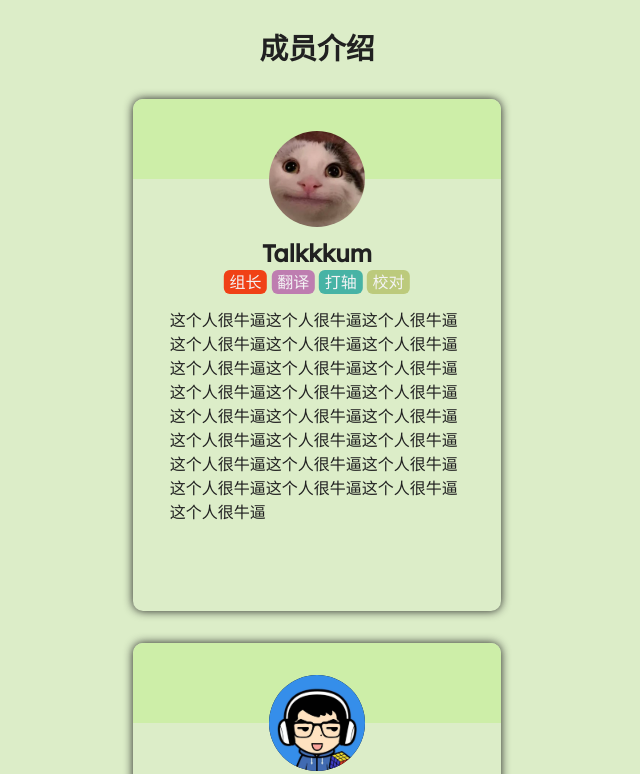
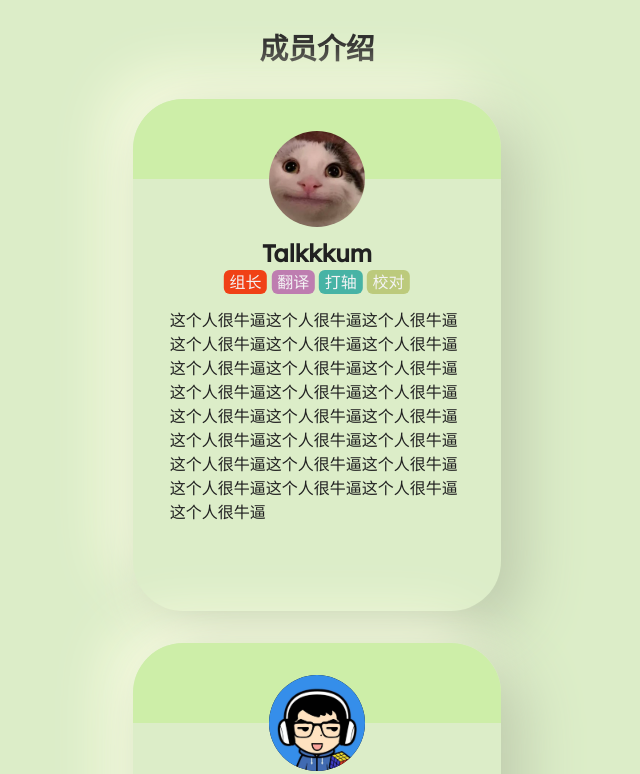
Before and after one commit to Justin116/justin116.github.io, a plain HTML site: page MrBeast/index.html in a window 1280 px wide. Shown: the part 395-1169 px from the top of the page, without its empty margins (323-963 px from the left). Drawn offline with Linux system fonts and the light colour scheme.

Commit message:
Add files via upload

```diff
--- a/MrBeast/index.css
+++ b/MrBeast/index.css
@@ -100,11 +100,13 @@ a:hover {
 
 .card {
   background-color: #DCEDC8;
-  border-radius: 10px;
+  border-radius: 50px;
   box-shadow: 0px 0px 10px #212121;
   margin: 0 auto;
   margin-top: 2em;
   position: relative;
+  box-shadow:  20px 20px 60px #bbc9aa,
+  -20px -20px 60px #fdffe6;
 }
 
 @media all and (orientation: landscape) {
@@ -125,8 +127,8 @@ a:hover {
   width: 100%;
   height: 5em;
   background-color: #CDEEA8;
-  border-top-left-radius: 10px;
-  border-top-right-radius: 10px;
+  border-top-left-radius: 50px;
+  border-top-right-radius: 50px;
 }
 
 .pfp {
```
